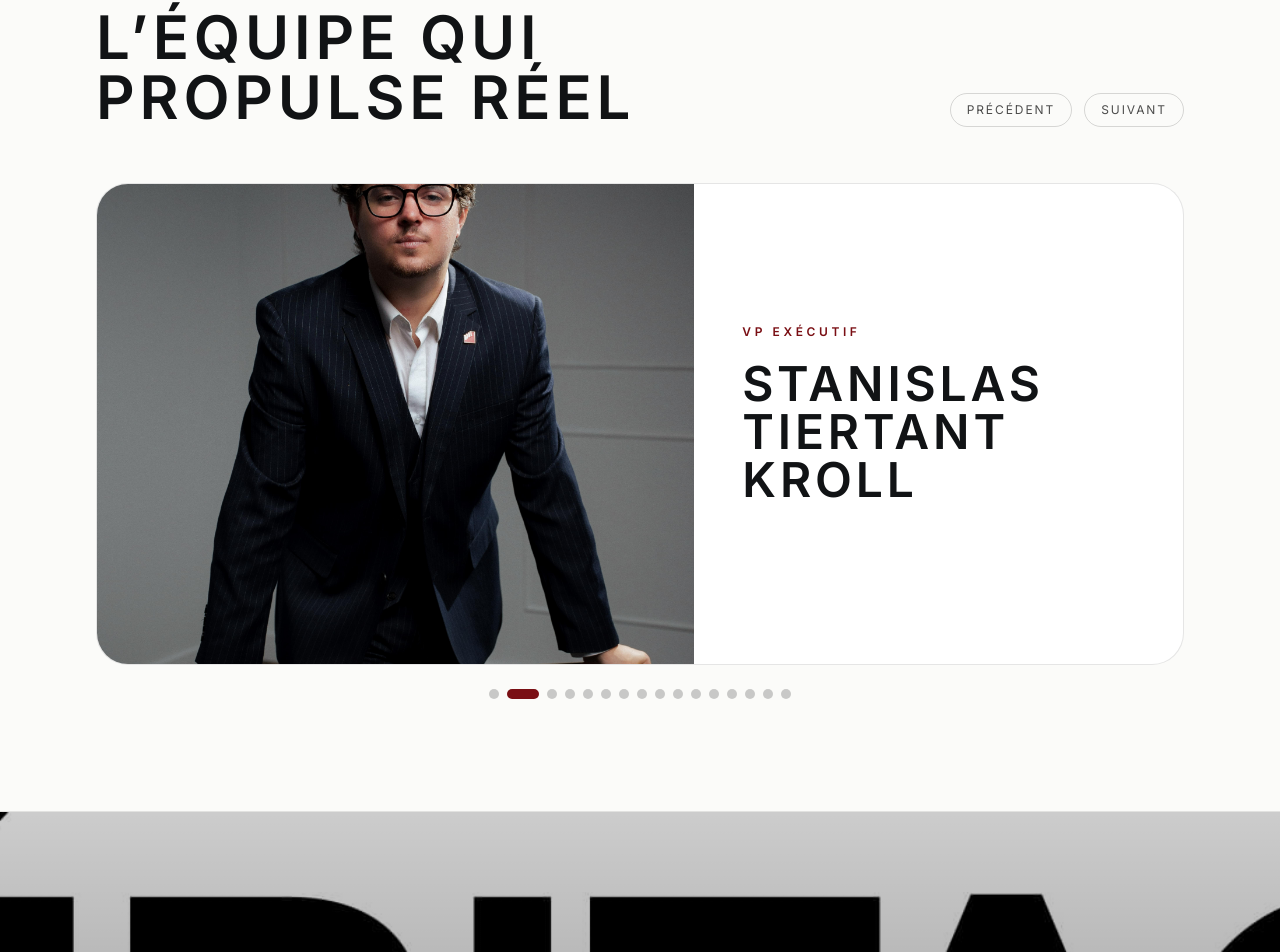
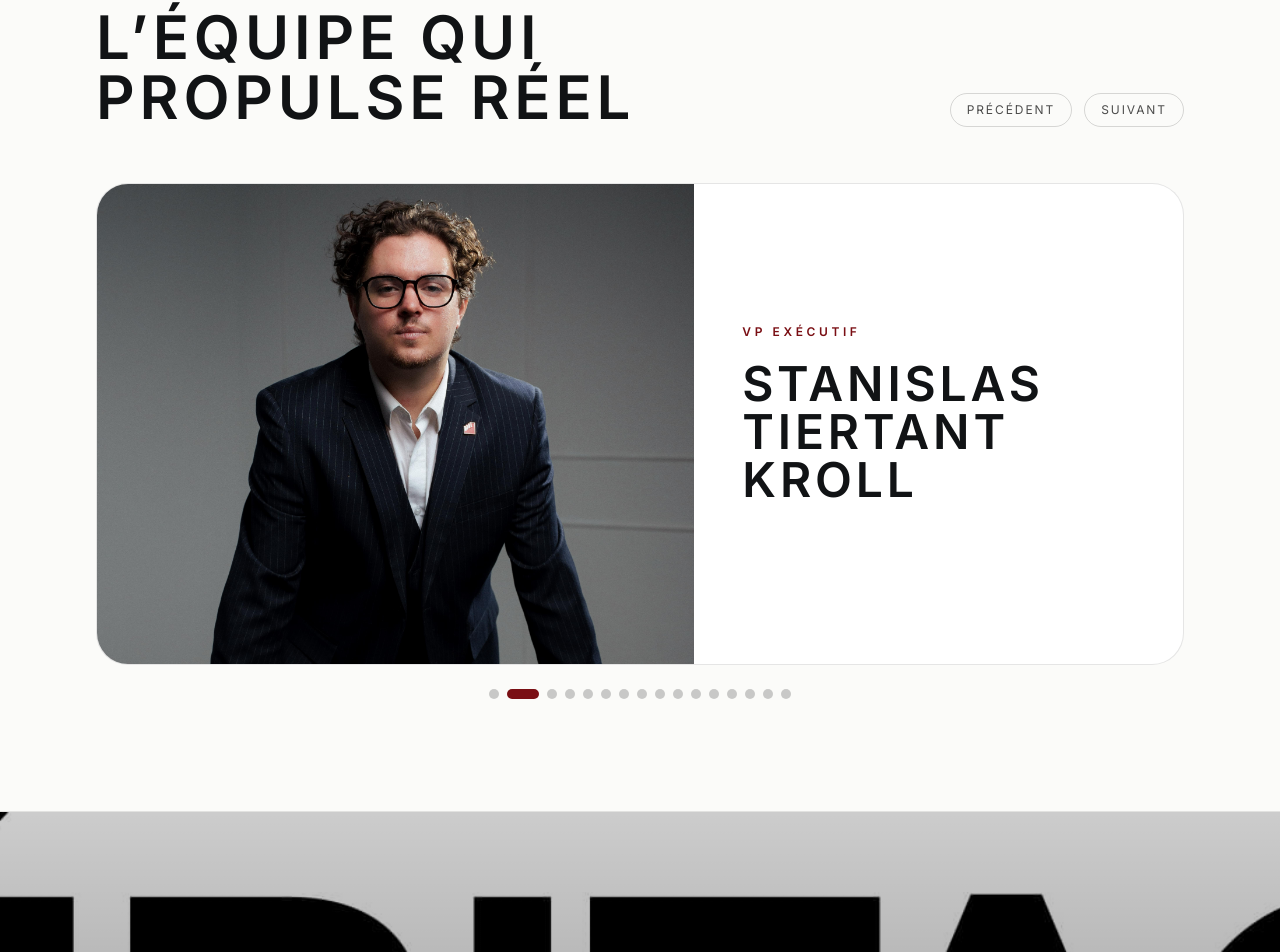
Before and after one commit to tkstan/reelul, a Next.js app: page / in a window 1280 px wide. Shown: the part 1817-2769 px from the top of the page. Built offline with nearby package versions, Linux system fonts and the light colour scheme.

Commit message:
Improve face-centered cropping for hero and executive visuals

```diff
--- a/components/premium-landing.tsx
+++ b/components/premium-landing.tsx
@@ -64,7 +64,7 @@
     <>
       <section id="accueil" ref={heroRef} className="relative min-h-screen overflow-hidden border-b border-black/10 bg-[#f5f5f2]">
         <motion.div style={{ y: heroY }} className="absolute inset-0 scale-105">
-          <SafeImage src="/images/hero-accueil.jpg" alt="Événement étudiant du RÉEL" fill priority className="object-cover" />
+          <SafeImage src="/images/hero-accueil.jpg" alt="Événement étudiant du RÉEL" fill priority className="object-cover object-[center_24%] md:object-[center_20%]" />
         </motion.div>
         <div className="absolute inset-0 bg-gradient-to-b from-black/10 via-black/20 to-black/55" />
 
@@ -156,7 +156,7 @@
             <motion.div animate={{ x: `-${slide * 100}%` }} transition={{ duration: 0.7, ease: [0.22, 1, 0.36, 1] }} className="flex">
               {executif.map((membre) => (
                 <article key={membre.id} className="min-w-full md:grid md:grid-cols-[1.1fr_0.9fr]">
-                  <SafeImage src={membre.image} alt={membre.nom} width={1200} height={900} className="h-72 w-full object-cover md:h-[30rem]" />
+                  <SafeImage src={membre.image} alt={membre.nom} width={1200} height={900} className="h-72 w-full object-cover object-[center_20%] md:h-[30rem] md:object-[center_16%]" />
                   <div className="flex flex-col justify-center space-y-5 p-8 md:p-12">
                     <p className="text-xs font-semibold uppercase tracking-[0.3em] text-[#7a0f14]">{membre.role}</p>
                     <h3 className="text-3xl font-semibold uppercase tracking-[0.08em] text-[#111315] md:text-5xl">{membre.nom}</h3>
@@ -182,7 +182,7 @@
       </section>
 
       <section id="heritage" className="relative overflow-hidden">
-        <SafeImage src="/images/heritage-hero.jpg" alt="Communauté RÉEL lors d'une conférence" width={2000} height={1200} className="h-[72vh] w-full object-cover" />
+        <SafeImage src="/images/heritage-hero.jpg" alt="Communauté RÉEL lors d'une conférence" width={2000} height={1200} className="h-[72vh] w-full object-cover object-[center_30%] md:object-[center_24%]" />
         <div className="absolute inset-0 bg-gradient-to-b from-black/20 via-black/35 to-black/65" />
         <Container className="absolute inset-0 z-10 flex h-full items-center justify-center text-center">
           <Reveal>
```
